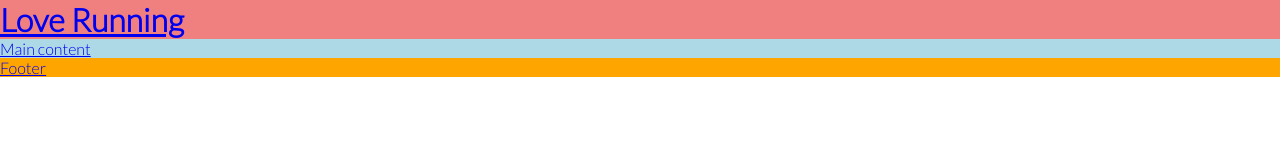
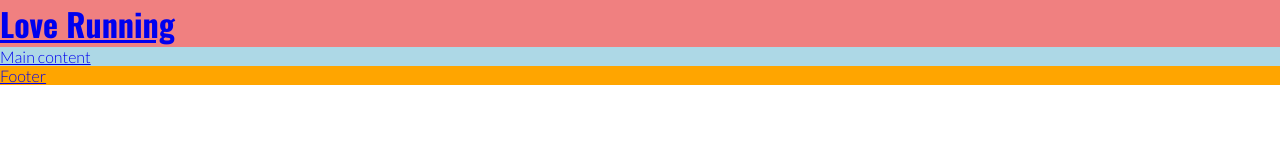
Before and after one commit to AmirShkolnik/LoveRunning, a plain HTML site: page index.html in a window 1280 px wide. Drawn offline with nearby package versions, Linux system fonts and the light colour scheme.

```diff
--- a/assets/css/style.css
+++ b/assets/css/style.css
@@ -23,6 +23,10 @@
     background-color: lightcoral;
 }
 
+h1 {
+    font-family: 'oswald', sans-serif;
+}
+
 /* Main content */
 main {
     background-color: lightblue;
```
